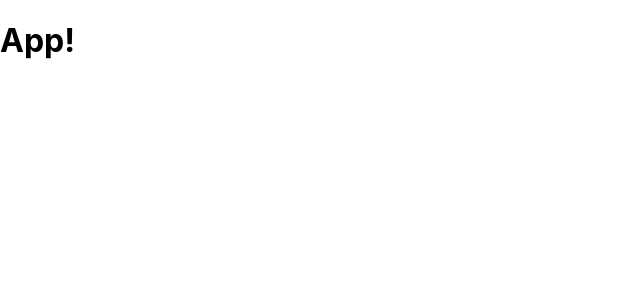
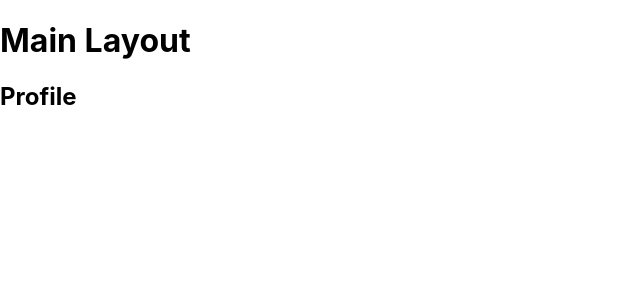
Before and after one commit to gsc2001/JobPortal, a React (Create React App) app in the folder frontend/: page /profile in a window 1280 px wide. Shown: the top 300 px of the page, without its empty margins (0-640 px from the left). Built offline with nearby package versions, Linux system fonts and the light colour scheme.

Commit message:
[Upd] Directory structure

```diff
--- a/frontend/src/app/App.tsx
+++ b/frontend/src/App.tsx
@@ -1,14 +1,16 @@
 import React from 'react';
 import { Provider as StoreProvider } from 'react-redux';
+import { BrowserRouter as Router } from 'react-router-dom';
+import Routes from './Routes';
 
 import store from './store';
 
 function App() {
     return (
         <StoreProvider store={store}>
-            <div className="App">
-                <h1>App!</h1>
-            </div>
+            <Router>
+                <Routes />
+            </Router>
         </StoreProvider>
     );
 }
--- /dev/null
+++ b/frontend/src/Routes.tsx
@@ -0,0 +1,18 @@
+import React from 'react';
+import { Route } from 'react-router-dom';
+import MainLayout from './layouts/MainLayout';
+import Home from './views/Home';
+import Profile from './views/Profile';
+
+interface RoutesProps {}
+
+const Routes: React.FC<RoutesProps> = ({}) => {
+    return (
+        <MainLayout>
+            <Route exact path="/" component={Home} />
+            <Route exact path="/profile" component={Profile} />
+        </MainLayout>
+    );
+};
+
+export default Routes;
--- a/frontend/src/index.tsx
+++ b/frontend/src/index.tsx
@@ -1,7 +1,7 @@
 import React from 'react';
 import ReactDOM from 'react-dom';
 import './index.css';
-import App from './app/App';
+import App from './App';
 
 ReactDOM.render(
     <React.StrictMode>
--- /dev/null
+++ b/frontend/src/layouts/MainLayout.tsx
@@ -0,0 +1,15 @@
+import React from 'react';
+import { Switch } from 'react-router-dom';
+
+interface MainLayoutProps {}
+
+const MainLayout: React.FC<MainLayoutProps> = ({ children }) => {
+    return (
+        <div>
+            <h1>Main Layout</h1>
+            <Switch>{children}</Switch>
+        </div>
+    );
+};
+
+export default MainLayout;
--- /dev/null
+++ b/frontend/src/views/Home.tsx
@@ -0,0 +1,13 @@
+import React from 'react';
+
+interface HomeProps {}
+
+const Home: React.FC<HomeProps> = ({}) => {
+    return (
+        <div>
+            <h2>Home Page</h2>
+        </div>
+    );
+};
+
+export default Home;
--- /dev/null
+++ b/frontend/src/views/Profile.tsx
@@ -0,0 +1,13 @@
+import React from 'react';
+
+interface ProfileProps {}
+
+const Profile: React.FC<ProfileProps> = ({}) => {
+    return (
+        <div>
+            <h2>Profile</h2>
+        </div>
+    );
+};
+
+export default Profile;
```
Also changed, not shown: frontend/package.json (+7 -2 lines), frontend/src/store/index.ts (renamed from frontend/src/app/store.ts), frontend/src/store/rootReducer.ts (renamed from frontend/src/app/rootReducer.ts), 2 other files (tests, documents, lock files or other folders).
